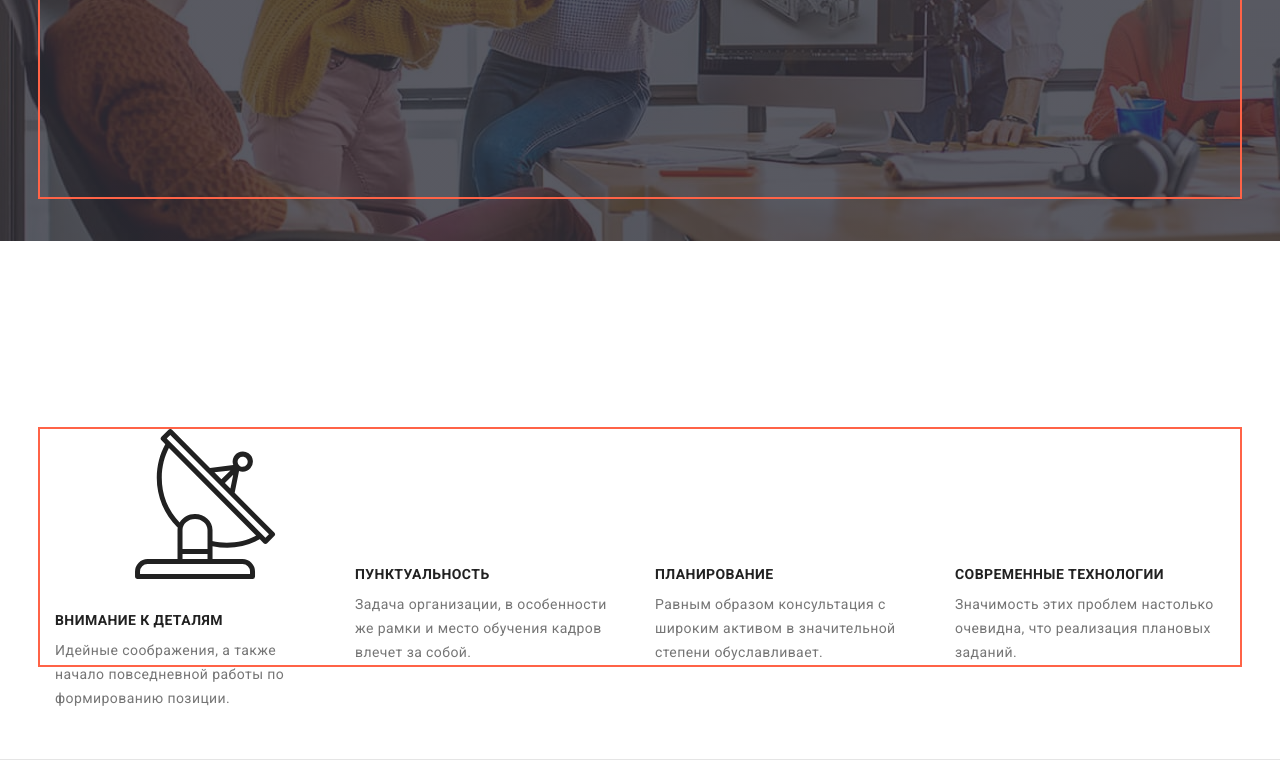
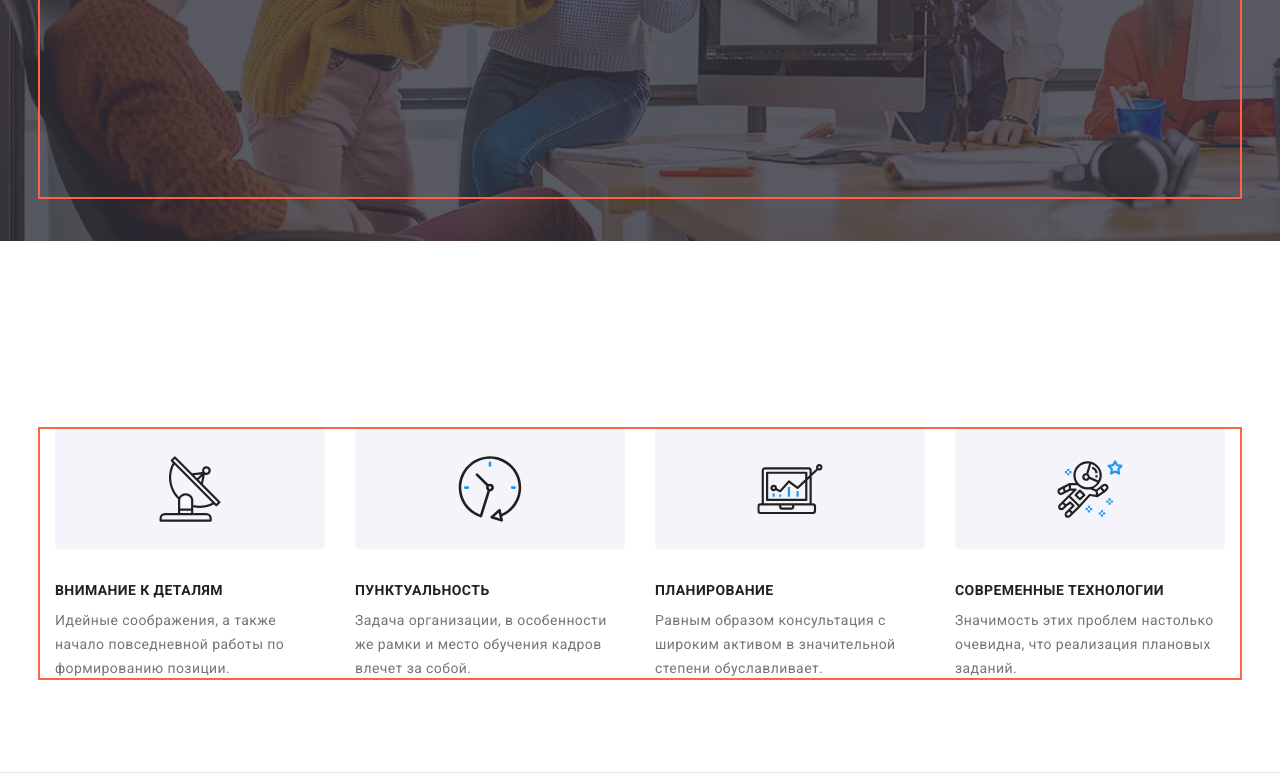
Before and after one commit to Powerman-code/goit-markup-hw-04, a plain HTML site: page index.html in a window 1280 px wide. Shown: the part 439-1215 px from the top of the page. Drawn offline with nearby package versions, Linux system fonts and the light colour scheme.

Commit message:
переделал секцию приимуществ

```diff
--- a/css/styles.css
+++ b/css/styles.css
@@ -326,8 +326,20 @@ background-position: center;
  align-items: baseline;
 }
 
-.section-item {
+/* .section-item {
+  display: inline-block;
   width: 270px;
+  height: 120px;
+  background-color: var(--secondary-background-and-button-color);
+  border-radius: 4px;
+} */
+
+.section-block {
+  display: inline-block;
+  width: 270px;
+  height: 120px;
+  background-color: var(--secondary-background-and-button-color);
+  border-radius: 4px;
 }
 
 /* .section-item::before {
@@ -345,8 +357,9 @@ background-position: center;
 } */
 
 .icon-antenna {
-  width: 270px;
-  height: 120px;
+  padding: 25px 102.34px;
+  width: 65.32px;
+  height: 70px;
 }
 
 .icon-clock::before {
@@ -764,9 +777,9 @@ background-position: center;
   text-transform: uppercase;
 }
 
-.container-subscribe {
+/* .container-subscribe {
   display: block;
-}
+} */
 
 .subscribe {
   display: inline-flex;
--- a/index.html
+++ b/index.html
@@ -69,8 +69,9 @@
               <h2 class="section-title visually-hidden">Секция</h2>
               <!-- скрываем с помощью CSS -->
               <ul class="section-list">
-                <li class="section-item icon-antenna">
-                  <svg>
+                <li class="section-item">
+                 <div class="section-block">
+                   <svg class="icon-antenna">
                      <use href="../images/symbol-defs.svg#icon-antenna"></use>
                    </svg>
                     <h3 class="undersection">Внимание к деталям</h3>
@@ -78,36 +79,45 @@
                       Идейные соображения, а также начало повседневной работы по
                       формированию позиции.
                     </p>
+                 </div>
                 </li>
+
                 <li class="section-item icon-clock">
-                  <!-- <a href="">
-                    <img src="./images/clock.png" alt="Часы" />
-                  </a> -->
+                  <div class="section-block">
+                    <svg class="icon-antenna">
+                      <use href="../images/symbol-defs.svg#icon-clock"></use>
+                    </svg>
                     <h3 class="undersection">Пунктуальность</h3>
                       <p class="section-text">
                         Задача организации, в особенности же рамки и место обучения кадров
                         влечет за собой.
                       </p>
+                  </div>
                 </li>
+
                 <li class="section-item icon-pc">
-                  <!-- <a href="">
-                    <img src="./images/pc.png" alt="ПК" />
-                  </a> -->
+                  <div class="section-block">
+                    <svg class="icon-antenna">
+                      <use href="../images/symbol-defs.svg#icon-pc"></use>
+                    </svg>
                     <h3 class="undersection">Планирование</h3>
                     <p class="section-text">
                       Равным образом консультация с широким активом в значительной
                       степени обуславливает.
                     </p>
+                  </div>
                 </li>
                 <li class="section-item icon-astronaut">
-                  <!-- <a href="">
-                    <img src="./images/astronaut.png" alt="Космонавт" />
-                  </a> -->
+                  <div class="section-block">
+                    <svg class="icon-antenna">
+                      <use href="../images/symbol-defs.svg#icon-astronaut"></use>
+                    </svg>
                     <h3 class="undersection">Современные технологии</h3>
                     <p class="section-text">
                       Значимость этих проблем настолько очевидна, что реализация
                       плановых заданий.
                     </p>
+                  </div>
                 </li>
               </ul>
 
@@ -258,6 +268,7 @@
       <section class="clients-section">
         <div class="container">
           <h2 class="clients">Постоянные клиенты</h2>
+
           <ul class="clients-list">
             <li class="clients-card">
               <a href="" class="icon-ya_co">
@@ -339,7 +350,7 @@
 
 
 
-          <div container-subscribe>
+          <div class="container-subscribe">
             <b class="subscribe">подпишитесь на рассылку</b>
 
             <div class="auth-nav">
```
Lines whose indentation alone changed are shown as unchanged.
